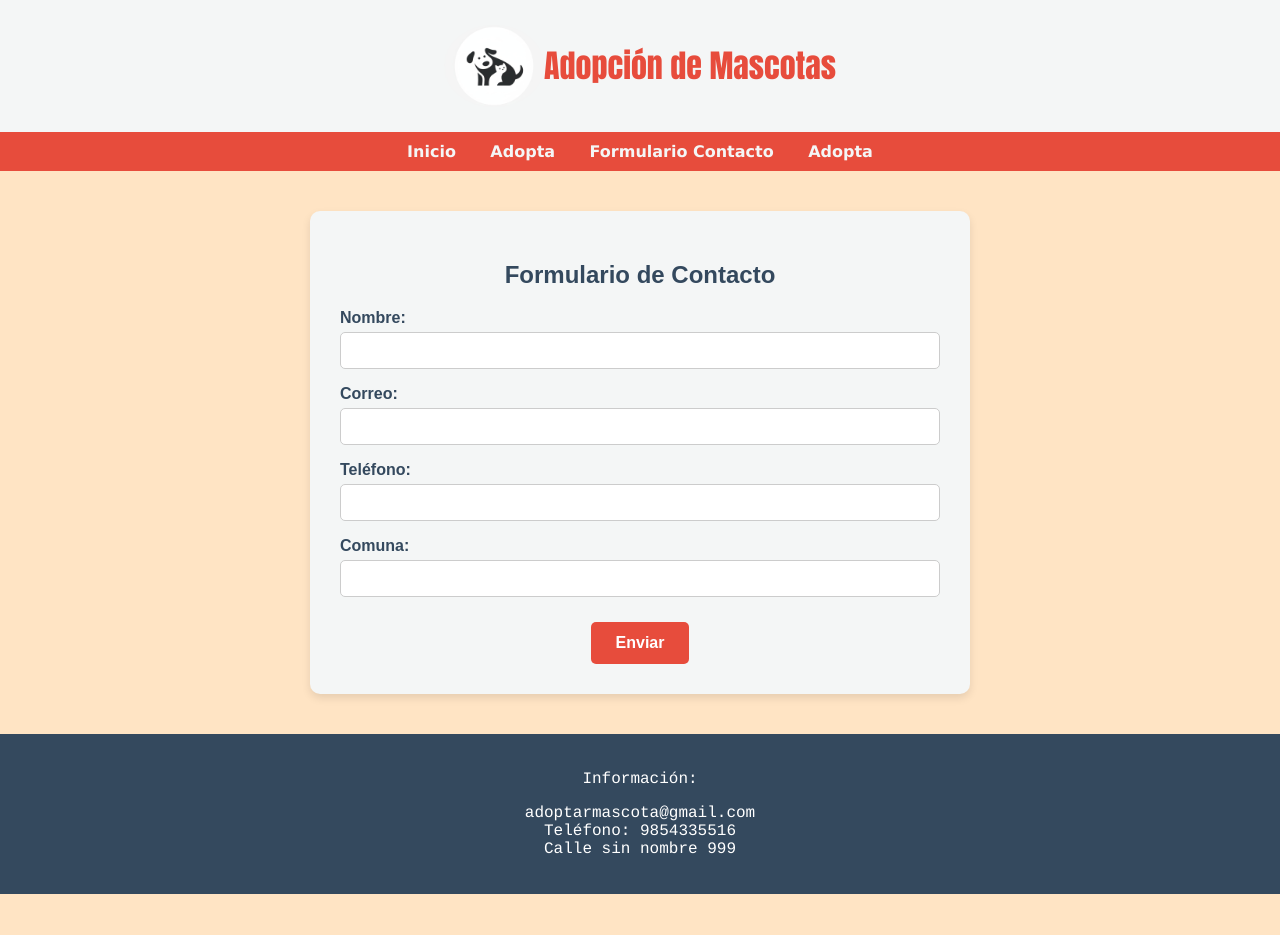
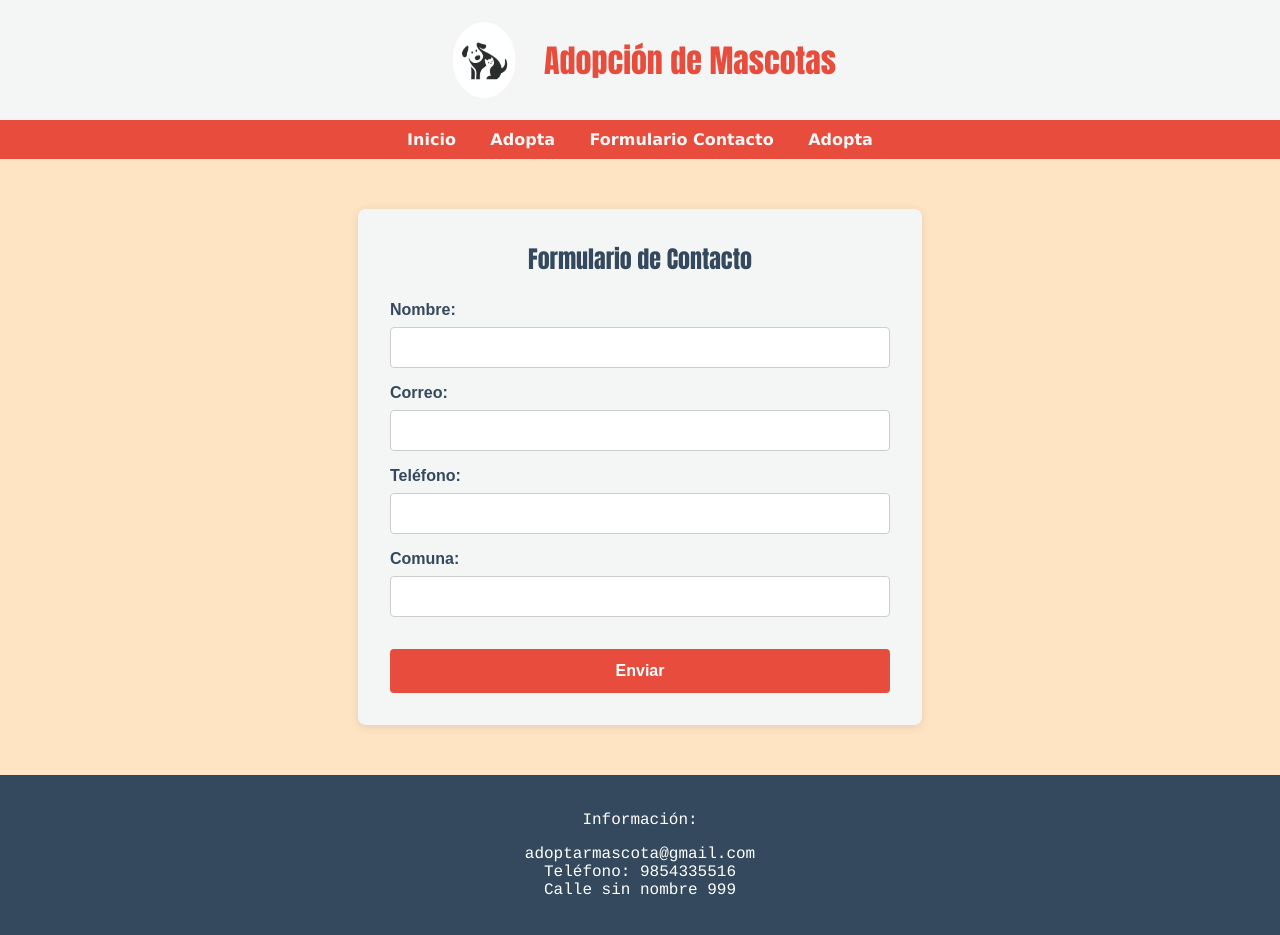
Before and after one commit to RodolfoGomezHernandez/adopta, a Django app: template templates/contacto.html in a window 1280 px wide. Before the commit the page ends 894 px from the top, so only its background shows below. Run offline with Django 5.2, Linux system fonts and the light colour scheme; the template is opened without the code that fills it: values that come from a table or form of the project are taken from there, others are empty.

Commit message:
Integración de formulario de contacto correcto. Siguiente paso: Corregir estilos

```diff
--- a/adopta/urls.py
+++ b/adopta/urls.py
@@ -4,4 +4,5 @@
 urlpatterns = [
     # La ruta raíz ('') se asigna a la vista 'home'.
     path('', views.home, name='home'),
+    path('contacto/', views.contacto, name='contacto'),
 ]
--- a/adopta/views.py
+++ b/adopta/views.py
@@ -1,5 +1,5 @@
 from django.shortcuts import render
-from .forms import ContactoForm # Importamos nuestro formulario
+from .forms import ContactoForm # Importamos el formulario
 # Create your views here.
 def home(request):
     #Esta vista renderiza la plantilla home.html cuando se accede a la ruta raíz
--- a/static/css/styles.css
+++ b/static/css/styles.css
@@ -1,4 +1,4 @@
-/* Estilos generales del cuerpo de la página */
+/* --- Estilos Generales y de Fase 1 --- */
 body {
     background-color: bisque;
     font-family: sans-serif;
@@ -9,26 +9,27 @@
     min-height: 100vh;
 }
 
-/* Estilos para el encabezado */
 header {
     background-color: #f4f6f6;
     color: #e74c3c;
     font-family: Impact, sans-serif;
     padding: 20px;
-    text-align: center;
     display: flex;
+    justify-content: center;
     align-items: center;
-    justify-content: center;
-
+    gap: 20px;
 }
 
-header img{
-    width: 100px;
-    height: auto;
+header img {
+    width: 80px;
+    height: 80px;
     border-radius: 50%;
 }
 
-/* Estilos para la barra de navegación */
+header h1 {
+    margin: 0;
+}
+
 nav {
     background-color: #e74c3c;
     padding: 10px 0;
@@ -53,7 +54,6 @@
     font-weight: bold;
 }
 
-/* Contenedor principal para el contenido */
 main {
     flex-grow: 1;
 }
@@ -69,29 +69,19 @@
     flex: 1;
     min-width: 300px;
     padding: 0 20px;
-    text-align: left;
-    color: #e74c3c;
+    color: #34495e;
 }
 
 .left-column h2, .right-column h2 {
     color: #e74c3c;
 }
 
-/*Estilos de las imagenes */
-.left-column img{
+.left-column img, .right-column img {
     border-radius: 15px;
     width: 100%;
     max-width: 400px;
 }
 
-.right-column img{
-    border-radius: 15px;
-    width: 100%;
-    max-width: 400px;
-    margin-left: 25%;
-}
-
-/* Estilos para el pie de página */
 footer {
     background-color: #34495e;
     color: white;
@@ -106,57 +96,60 @@
     padding: 0;
 }
 
-/* NUEVO: Estilos para el contenedor del formulario */
-.form-container {
-    max-width: 600px;
-    margin: 40px auto;
-    padding: 30px;
+
+/* --- Estilos para el Formulario de Contacto --- */
+.form-contact {
     background-color: #f4f6f6;
-    border-radius: 10px;
-    box-shadow: 0 4px 8px rgba(0,0,0,0.1);
-    text-align: center;
+    max-width: 500px;
+    margin: 50px auto;
+    padding: 2rem;
+    border-radius: 8px;
+    box-shadow: 0 2px 10px rgba(0, 0, 0, 0.1);
 }
 
-.form-container h2 {
+.form-contact h2 {
     color: #34495e;
-    margin-bottom: 20px;
+    font-family: Impact, sans-serif;
+    text-align: center;
+    margin-top: 0;
+    margin-bottom: 1.5rem;
 }
 
-/* párrafos que genera Django */
-.form-container form p {
-    display: flex;
-    flex-direction: column;
-    align-items: flex-start;
-    margin-bottom: 15px;
+.form-contact form p {
+    margin-bottom: 1rem;
 }
 
-.form-container label {
-    margin-bottom: 5px;
+.form-contact label {
+    display: block;
+    margin-bottom: 0.5rem;
     font-weight: bold;
     color: #34495e;
+    text-align: left;
 }
 
-.form-container input {
+.form-contact input[type="text"],
+.form-contact input[type="email"],
+.form-contact input[type="tel"] {
     width: 100%;
-    padding: 10px;
+    padding: 0.75rem;
     border: 1px solid #ccc;
-    border-radius: 5px;
+    border-radius: 4px;
     box-sizing: border-box;
 }
 
-/* botón de envío */
-.form-container button {
+.form-contact button {
+    width: 100%;
     background-color: #e74c3c;
     color: white;
-    padding: 12px 25px;
+    padding: 0.8rem;
     border: none;
-    border-radius: 5px;
+    border-radius: 4px;
     cursor: pointer;
-    font-size: 16px;
+    font-size: 1rem;
     font-weight: bold;
-    margin-top: 10px;
+    margin-top: 1rem;
 }
 
-.form-container button:hover {
+.form-contact button:hover {
     background-color: #c0392b;
 }
--- a/templates/base.html
+++ b/templates/base.html
@@ -14,9 +14,9 @@
     </header>
     <nav>
         <ul>
-            <li><a href="#">Inicio</a></li>
+            <li><a href="{% url 'home' %}">Inicio</a></li>
             <li><a href="#">Adopta</a></li>
-            <li><a href="#">Formulario Contacto</a></li>
+            <li><a href="{% url 'contacto' %}">Formulario Contacto</a></li>
             <li><a href="#">Adopta</a></li>
         </ul>
     </nav>
--- a/templates/contacto.html
+++ b/templates/contacto.html
@@ -3,7 +3,7 @@
 {% block title %}Formulario de Contacto - Garras y Patas{% endblock %}
 
 {% block content %}
-<div class="form-container">
+<div class="form-contact">
     <h2>Formulario de Contacto</h2>
     <form action="" method="post">
         {% csrf_token %}
```
